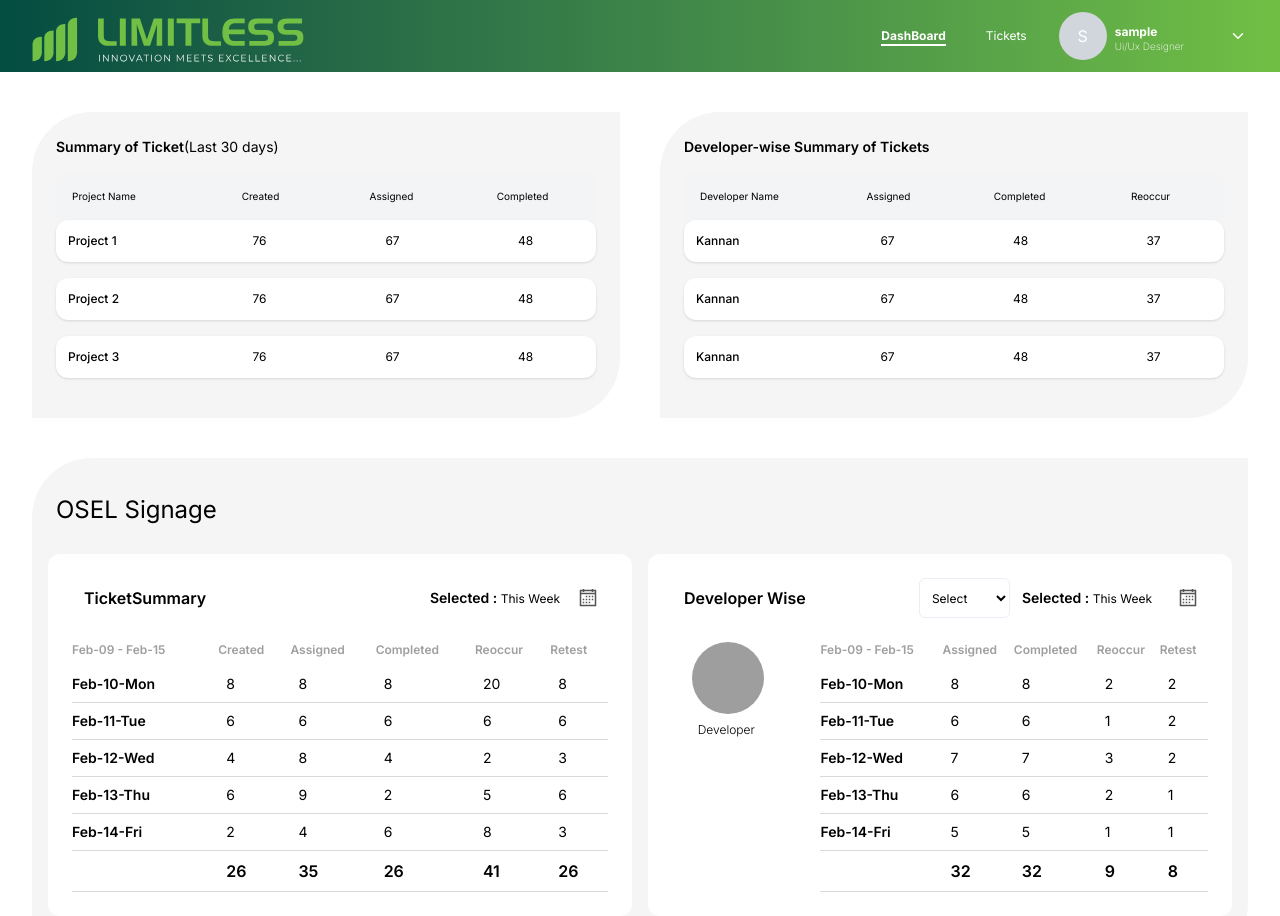
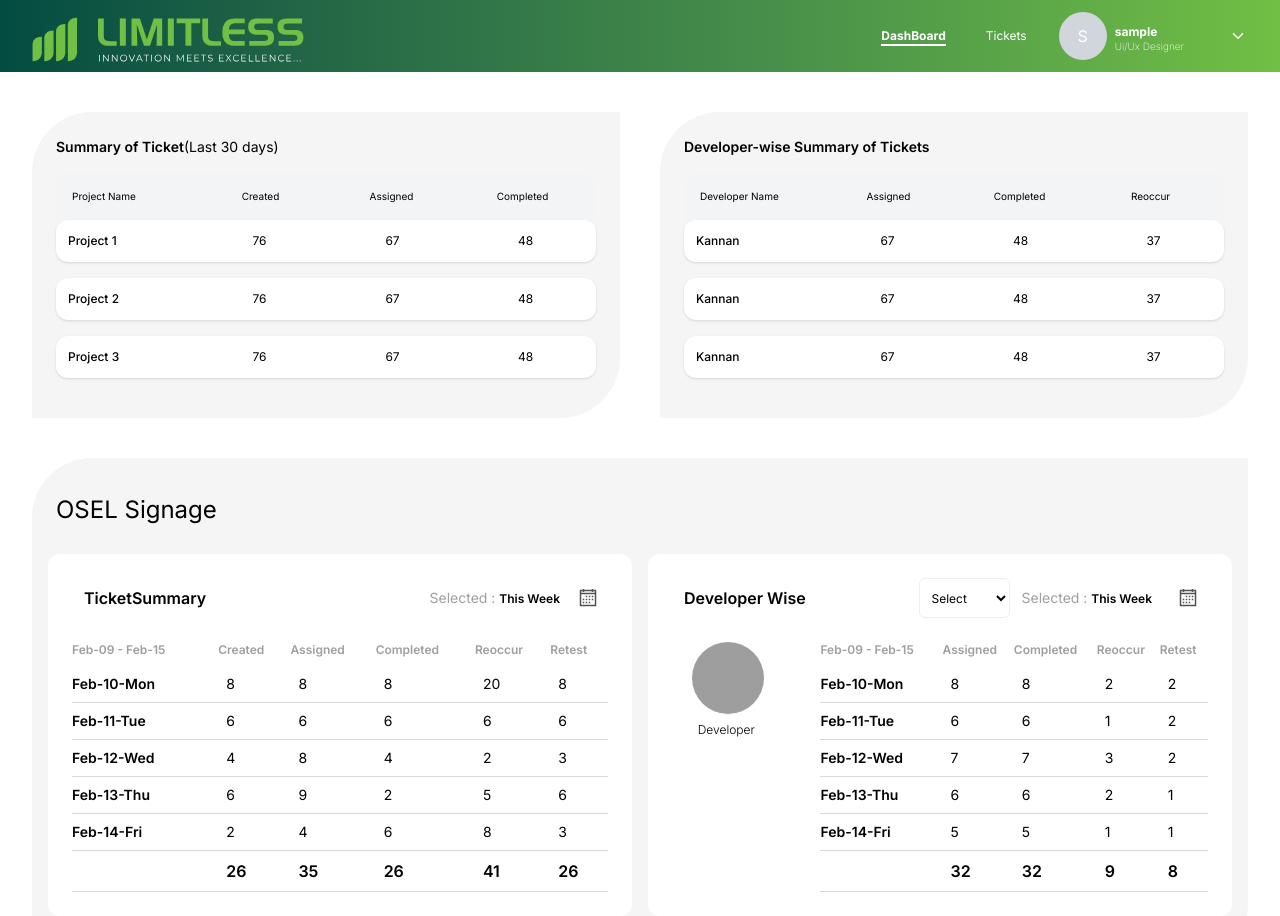
Before and after one commit to Thamaraikannan-Limitless/BugTracker-Demo, a React (Vite) app: page /ticket-tracker/dashboard in a window 1280 px wide. Shown: the top 916 px of the page. Built offline with nearby package versions, Linux system fonts and the light colour scheme; sample sign-in values are in the browser's storage; grey boxes are pictures that could not be loaded; what ag-grid-community would draw is missing.

Commit message:
css changes for DashBoard

```diff
--- a/src/Components/Dashboard/DeveloperWise.jsx
+++ b/src/Components/Dashboard/DeveloperWise.jsx
@@ -70,7 +70,7 @@ const DeveloperWise = ({ developerData }) => {
             <option value="Thamarai">Thamarai</option>
           </select>
               <div className="flex gap-x-4 items-center dev-calendar-sec">
-                       <h1 className="text-sm font-[600] ">Selected : <span className="text-xs font-[400] text-black">{getWeekText()}</span></h1>
+                       <h1 className="text-sm  text-[#9F9F9F] ">Selected : <span className="text-xs font-semibold text-black">{getWeekText()}</span></h1>
                        <button
                          onClick={() => setShowCalendar(true)}
                          className="p-2 text-[#535353] cursor-pointer rounded-md text-2xl"
--- a/src/Components/Dashboard/TicketSummary.jsx
+++ b/src/Components/Dashboard/TicketSummary.jsx
@@ -6,7 +6,8 @@ import PropTypes from "prop-types";
 import { format, startOfWeek, endOfWeek } from "date-fns";
 import { HiXMark } from "react-icons/hi2";
 import { LiaCalendar } from "react-icons/lia";
-import TicketSummaryTable from "./TicketSummaryTable";
+import TicketSummaryTable from "./TicketSummaryTable"
+
 
 const TicketSummary = ({ ticketData }) => {
   const [startDate, setStartDate] = useState(startOfWeek(new Date()));
@@ -47,10 +48,7 @@ const TicketSummary = ({ ticketData }) => {
     const startOfCurrentWeek = startOfWeek(today);
     const endOfCurrentWeek = endOfWeek(today);
 
-    if (
-      startDate.getTime() === startOfCurrentWeek.getTime() &&
-      endDate.getTime() === endOfCurrentWeek.getTime()
-    ) {
+    if (startDate.getTime() === startOfCurrentWeek.getTime() && endDate.getTime() === endOfCurrentWeek.getTime()) {
       return "This Week";
     } else {
       return `${format(startDate, "MMM-dd")} - ${format(endDate, "MMM-dd")}`;
@@ -62,12 +60,7 @@ const TicketSummary = ({ ticketData }) => {
       <div className="flex justify-between items-center flex-row mb-4">
         <h2 className="text-[16px] pl-3 font-semibold">TicketSummary</h2>
         <div className="flex gap-x-2 items-center">
-          <h1 className="text-sm font-[600]">
-            Selected :{" "}
-            <span className="text-xs font-[400] text-black">
-              {getWeekText()}
-            </span>
-          </h1>
+          <h1 className="text-sm  text-[#9F9F9F]">Selected : <span className="text-xs font-semibold text-black">{getWeekText()}</span></h1>
           <button
             onClick={() => setShowCalendar(true)}
             className="p-2 text-[#535353] cursor-pointer rounded-md text-2xl"
```
